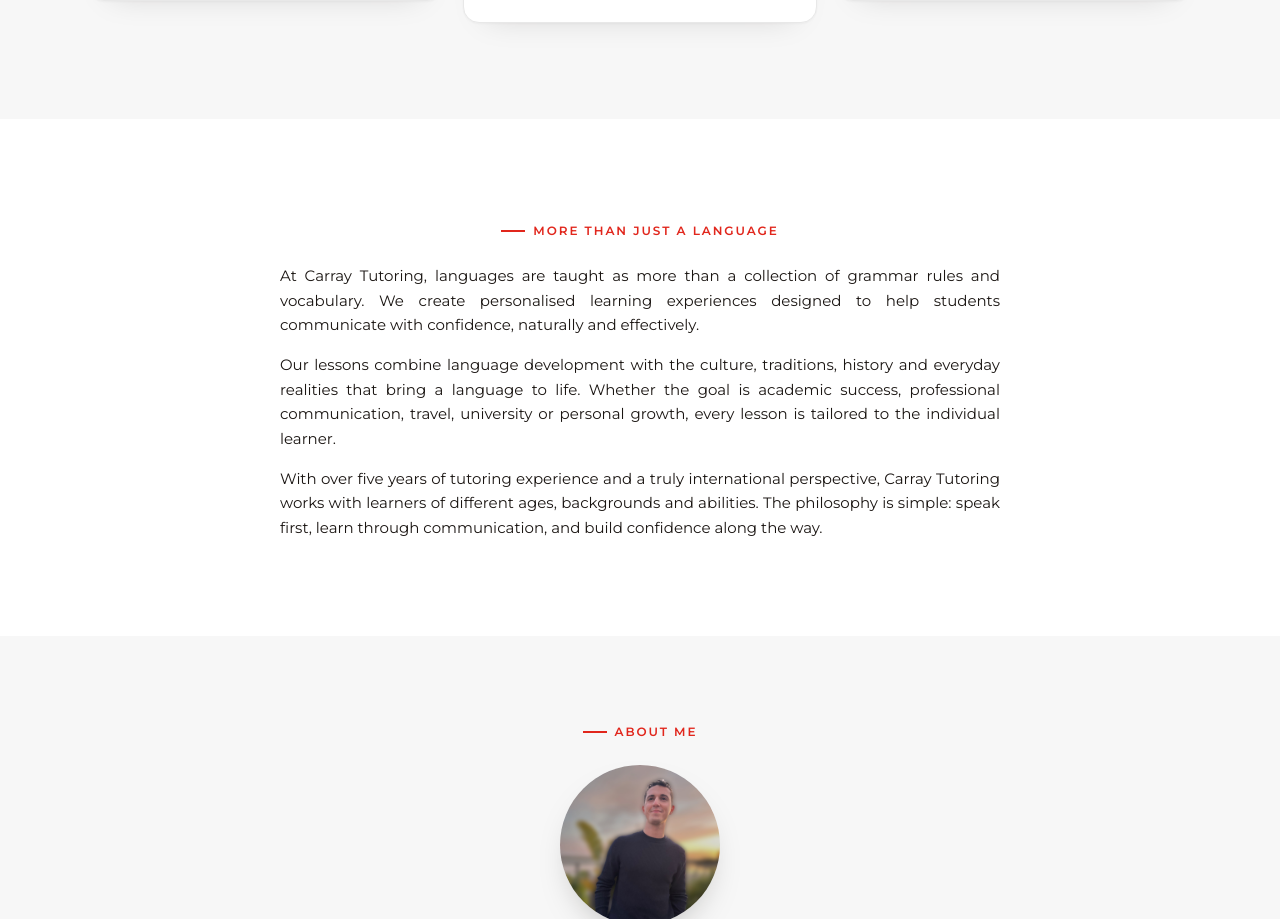
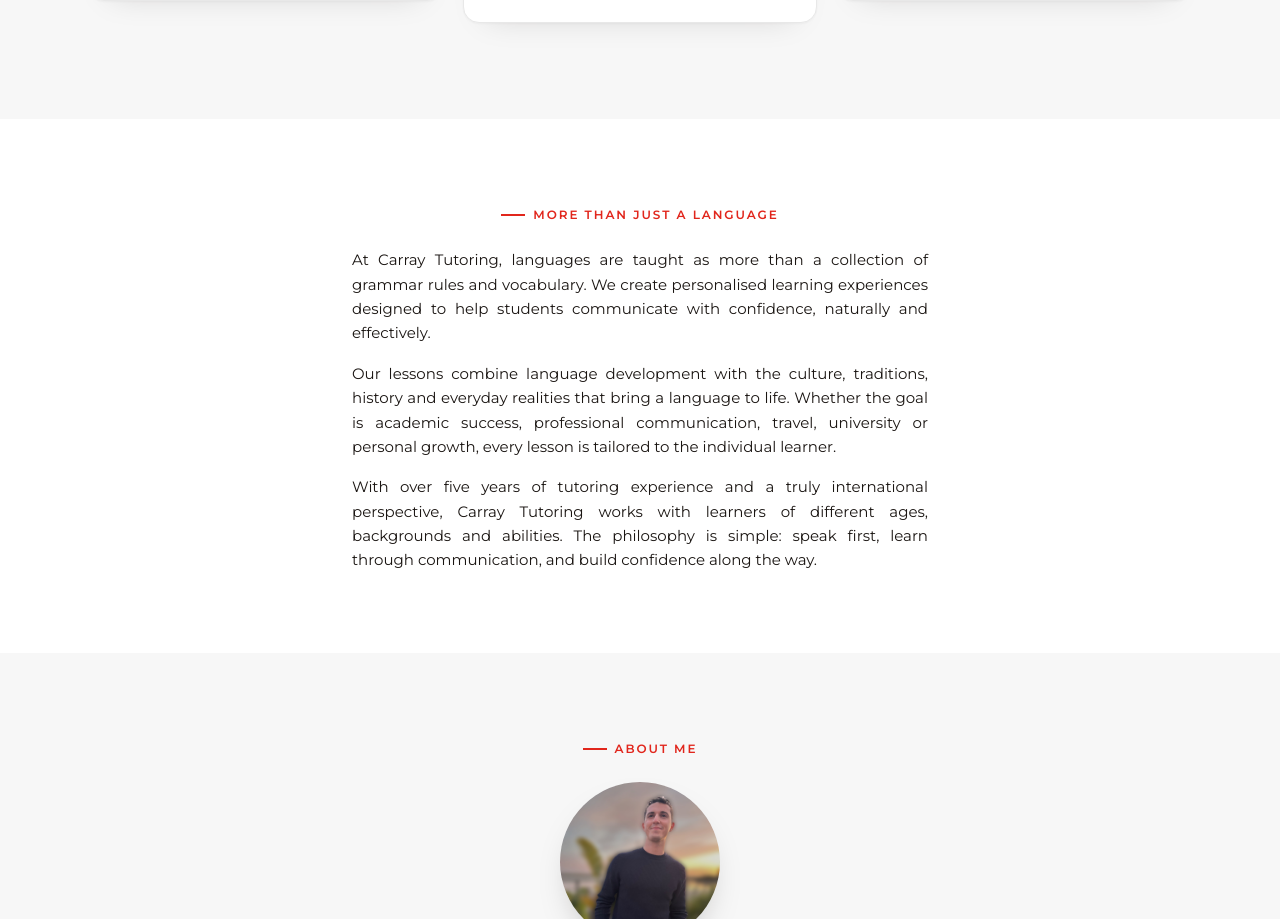
Before and after one commit to matthieucarray05-arch/carray-tutoring-booking, a Next.js app: page /en in a window 1280 px wide. Shown: the part 1050-1969 px from the top of the page. Built offline with nearby package versions, Linux system fonts and the light colour scheme.

Commit message:
Align "more than a language" section with About section
Matches container width, vertical padding and text width so both
sections share identical spacing and line length.

Co-Authored-By: Claude Sonnet 5 <noreply@anthropic.com>
Claude-Session: https://claude.ai/code/session_0159mECFqFXpLxX5NkbJTSkj

```diff
--- a/src/app/[locale]/page.tsx
+++ b/src/app/[locale]/page.tsx
@@ -80,12 +80,12 @@ export default async function HomePage({
       </section>
 
       <section>
-        <div className="mx-auto max-w-3xl px-6 py-20 text-center sm:py-24">
+        <div className="mx-auto max-w-2xl px-6 py-16 text-center sm:py-20">
           <Reveal>
             <p className="kicker justify-center">{t("languagesTitle")}</p>
           </Reveal>
           <Reveal delay={0.1}>
-            <div className="mt-6 space-y-4 text-justify text-[15px] leading-relaxed text-foreground">
+            <div className="mx-auto mt-6 max-w-xl space-y-4 text-justify text-[15px] leading-relaxed text-foreground">
               {t("languagesBody")
                 .split("\n\n")
                 .map((paragraph) => (
```
